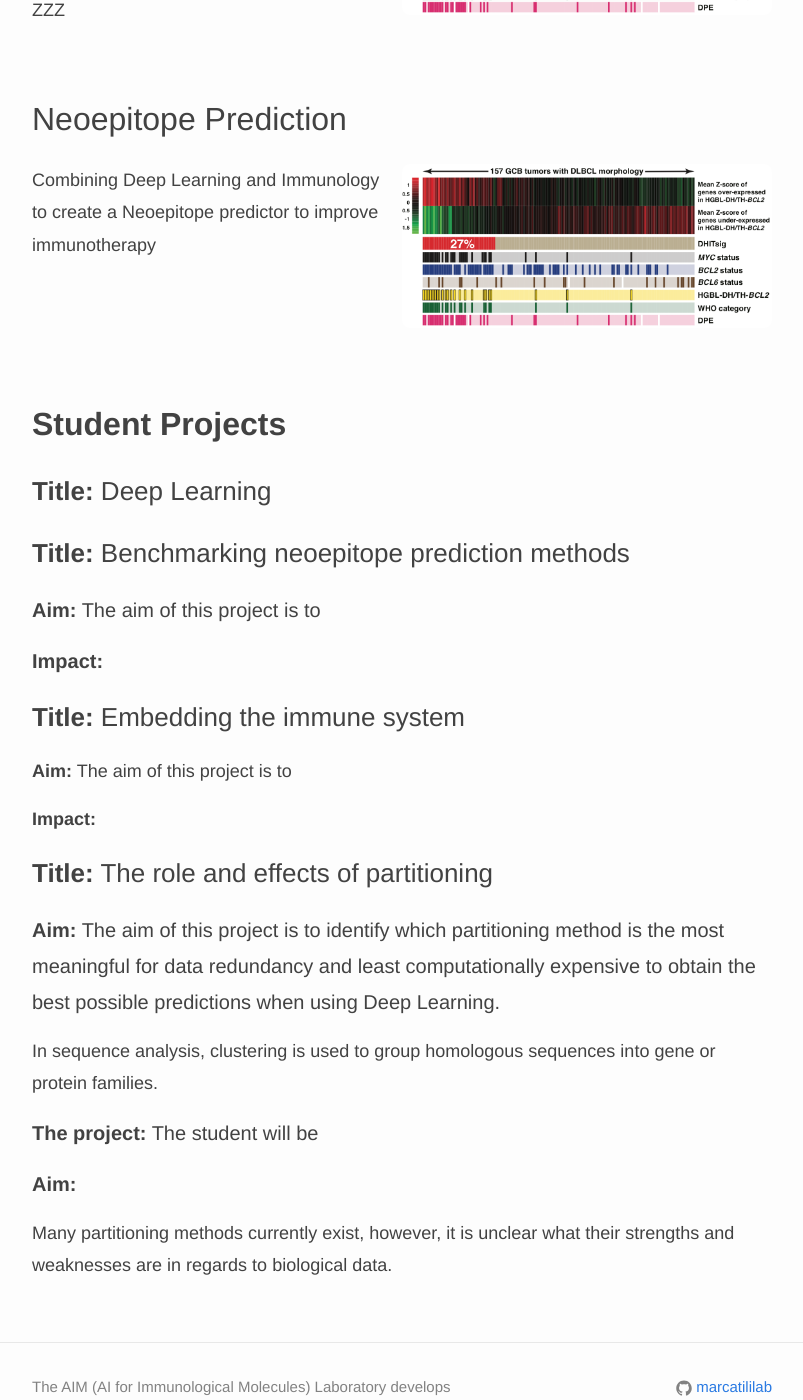
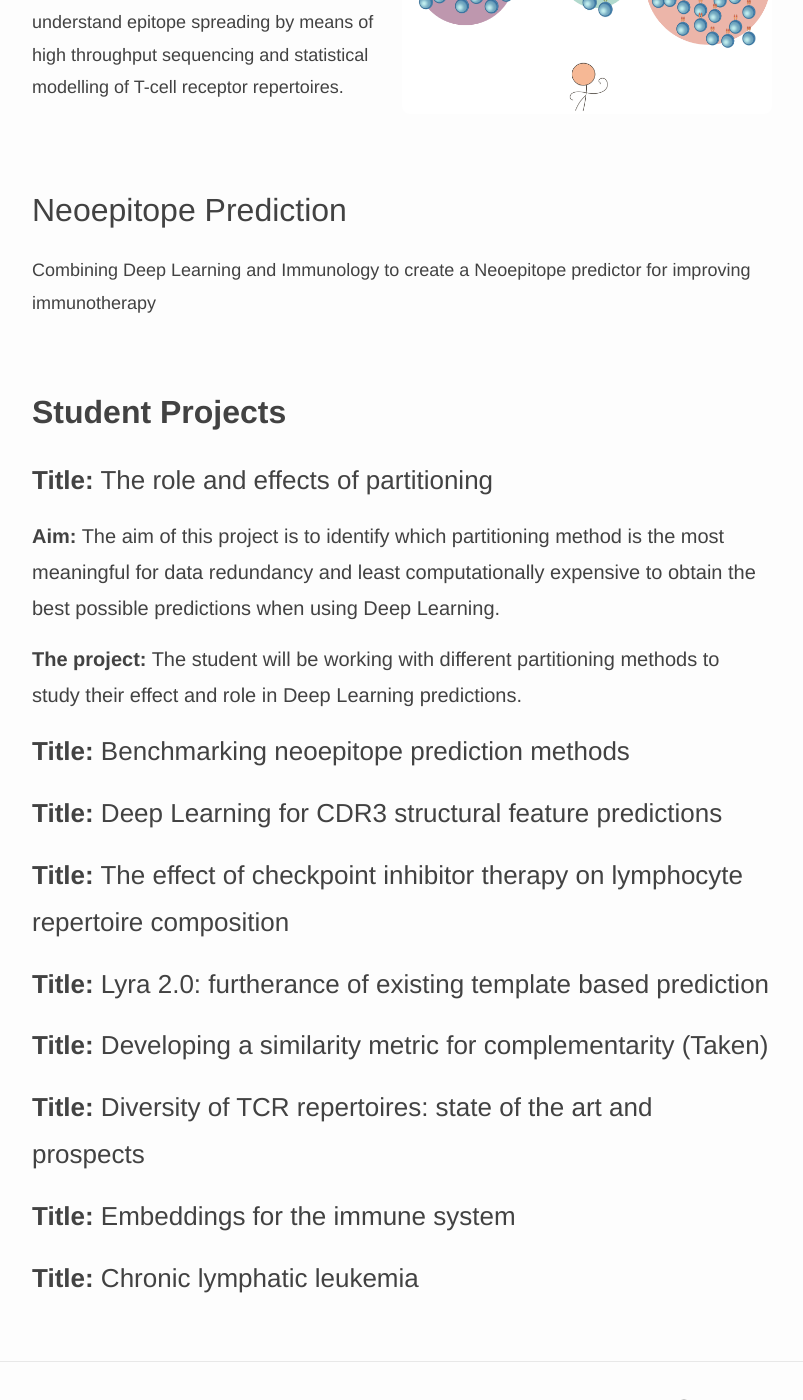
Before and after one commit to alschaap/alschaap.github.io, a Jekyll site: the page built from _pages/projects/index.md, in a window 1280 px wide and 1400 px high, scrolled down 429 px. Shown: the whole window, without its empty margins (238-1041 px from the left). Built offline with Jekyll 4.4.1, drawn with Linux system fonts in a browser that asks for light colours; nearby versions of some CDN libraries; some of the changed text lies outside the part shown.

Commit message:
project descriptions updated

```diff
--- a/_data/projects.yml
+++ b/_data/projects.yml
@@ -1,13 +1,19 @@
-- name: XXX
+#- name:
+#  description: >
+#    ZZZ
+#  funding: KKK
+#  collaborators:
+#  assignees:
+#  #photo: projects/dhitsig.png
+
+- name: Statistical Modelling of TCR Repertoires for Immunotherapy and Drug Delievery Systems
   description: >
-    ZZZ
-  funding: KKK
-  collaborators: XXX
-  assignees: XXX
-  photo: projects/dhitsig.png
+    The aim of this project is disassembling mechanisms of immune system-tumour interaction, in particular to track and understand epitope spreading by means of high throughput sequencing and statistical modelling of T-cell receptor repertoires.
+
+  photo: projects/repertoire_mina_project.png
 
 - name: Neoepitope Prediction
   description: >
-    Combining Deep Learning and Immunology to create a Neoepitope predictor to improve immunotherapy
+    Combining Deep Learning and Immunology to create a Neoepitope predictor for improving immunotherapy
 
-  photo: projects/dhitsig.png
+  #photo: projects/dhitsig.png
--- a/_pages/projects/index.md
+++ b/_pages/projects/index.md
@@ -36,32 +36,24 @@ rank: 1
 
 ## **Student Projects**
 
-###  **Title:** Deep Learning
-
-###  **Title:** Benchmarking neoepitope prediction methods
-
-
-#### **Aim:** The aim of this project is to
-
-
-#### **Impact:**
-
-
-### **Title:** Embedding the immune system
-
- **Aim:** The aim of this project is to
-
-
-**Impact:**
-
-
 ### **Title:** The role and effects of partitioning
 
 #### **Aim:** The aim of this project is to identify which partitioning method is the most meaningful for data redundancy and least computationally expensive to obtain the best possible predictions when using Deep Learning.
 
-In sequence analysis, clustering is used to group homologous sequences into gene or protein families.
-#### **The project:** The student will be
+#### **The project:** The student will be working with different partitioning methods to study their effect and role in Deep Learning predictions.
 
+###  **Title:** Benchmarking neoepitope prediction methods
 
-#### **Aim:**
-Many partitioning methods currently exist, however, it is unclear what their strengths and weaknesses are in regards to biological data.
+###  **Title:** Deep Learning for CDR3 structural feature predictions
+
+###  **Title:** The effect of checkpoint inhibitor therapy on lymphocyte repertoire composition
+
+###  **Title:** Lyra 2.0: furtherance of existing template based prediction
+
+###  **Title:** Developing a similarity metric for complementarity (Taken)
+
+###  **Title:** Diversity of TCR repertoires: state of the art and prospects
+
+### **Title:** Embeddings for the immune system
+
+### **Title:** Chronic lymphatic leukemia
```
Also changed, not shown: _pages/software/index.md (+0 -26 lines), images/projects/repertoire_mina_project.png (added), 3 other files.
